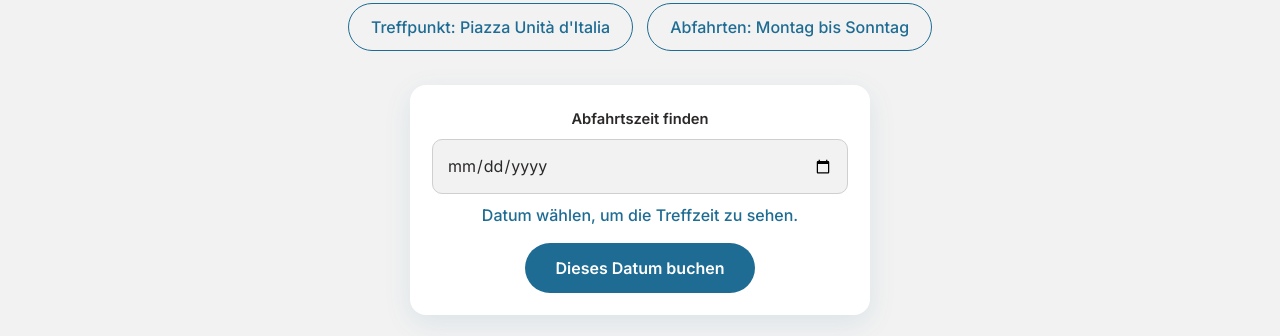
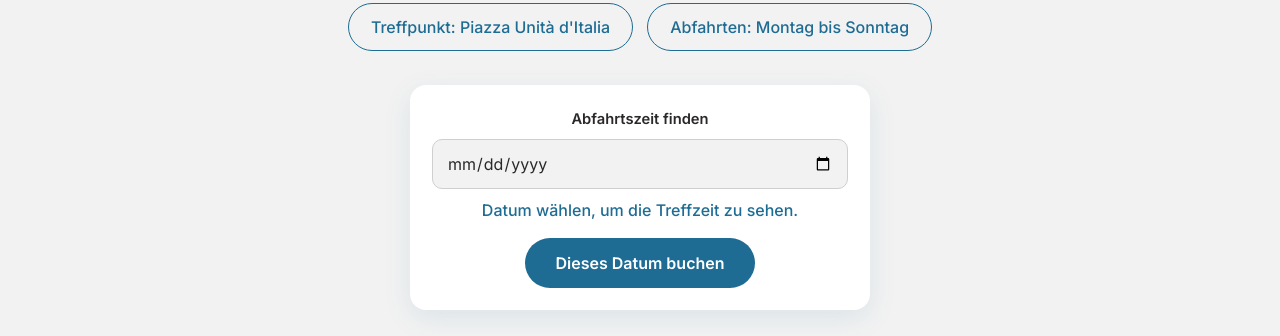
Before and after one commit to stefbat/cocan.github.io, a plain HTML site: page de/index.html in a window 1280 px wide. Shown: the part 2790-3126 px from the top of the page. Drawn offline with nearby package versions, Linux system fonts and the light colour scheme.

Commit message:
Update style.css

```diff
--- a/css/style.css
+++ b/css/style.css
@@ -90,9 +90,10 @@ footer{padding:30px;text-align:center;color:var(--grey);font-size:.85rem}
 label{display:block;font-weight:500;font-size:.92rem;margin:0 0 6px}
 input,select,textarea{width:100%;font:inherit;font-size:16px;padding:13px 14px;border:1.5px solid #cfcfcf;border-radius:10px;background:var(--paper);color:var(--ink);margin-bottom:18px}
 input:focus,select:focus,textarea:focus{outline:none;border-color:var(--blue);background:#fff}
+input,select{height:50px;padding-top:11px;padding-bottom:11px;line-height:1.3}
 textarea{min-height:110px;resize:vertical}
 .two{display:grid;grid-template-columns:1fr 1fr;gap:14px}
-.quote{background:var(--paper);border-radius:10px;padding:12px 14px;margin:0 0 18px;font-weight:600;color:var(--blue)}
+.quote{background:var(--paper);border-radius:10px;padding:8px 14px;min-height:50px;display:flex;align-items:center;margin:0 0 18px;font-weight:600;color:var(--blue)}
 .msg{margin-top:14px;font-weight:500}
 .msg.ok{color:#1d7a46}.msg.err{color:#b3261e}
 .hp{position:absolute;left:-9999px}
@@ -110,7 +111,7 @@ textarea{min-height:110px;resize:vertical}
 body{overflow-x:clip}
 .btn{max-width:100%}
 .contact>*,.split>*,.plans>*,.two>*,.days>*{min-width:0}
-input[type=date]{-webkit-appearance:none;appearance:none;display:block;min-width:0;max-width:100%;height:55px;line-height:27px;text-align:left}
+input[type=date]{-webkit-appearance:none;appearance:none;display:block;min-width:0;max-width:100%;height:50px;line-height:25px;text-align:left}
 .sched span{max-width:100%;text-align:center}
 @media(prefers-reduced-motion:reduce){*{transition:none!important;scroll-behavior:auto!important}}
 
```
